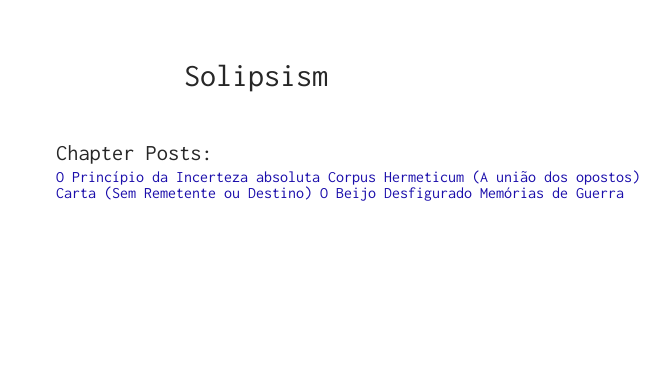
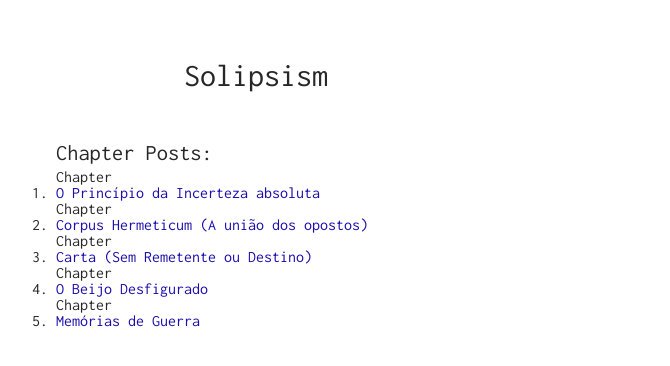
Before and after one commit to sorathpanzer/sorathpanzer.github.io, a Jekyll site: the page built from index.html, in a window 1280 px wide. Shown: the top 366 px of the page, without its empty margins (284-954 px from the left). Built offline with Jekyll 4.4.1, drawn with Linux system fonts in a browser that asks for light colours.

Commit message:
Update index.html

```diff
--- a/index.html
+++ b/index.html
@@ -10,7 +10,7 @@ layout: default
 
         {% for post in site.posts %}
 
-        <Chapter<li><a href="{{ post.url }}">{{ post.title }}</a>
+        Chapter<li><a href="{{ post.url }}">{{ post.title }}</a>
 
         </li>
 
```
